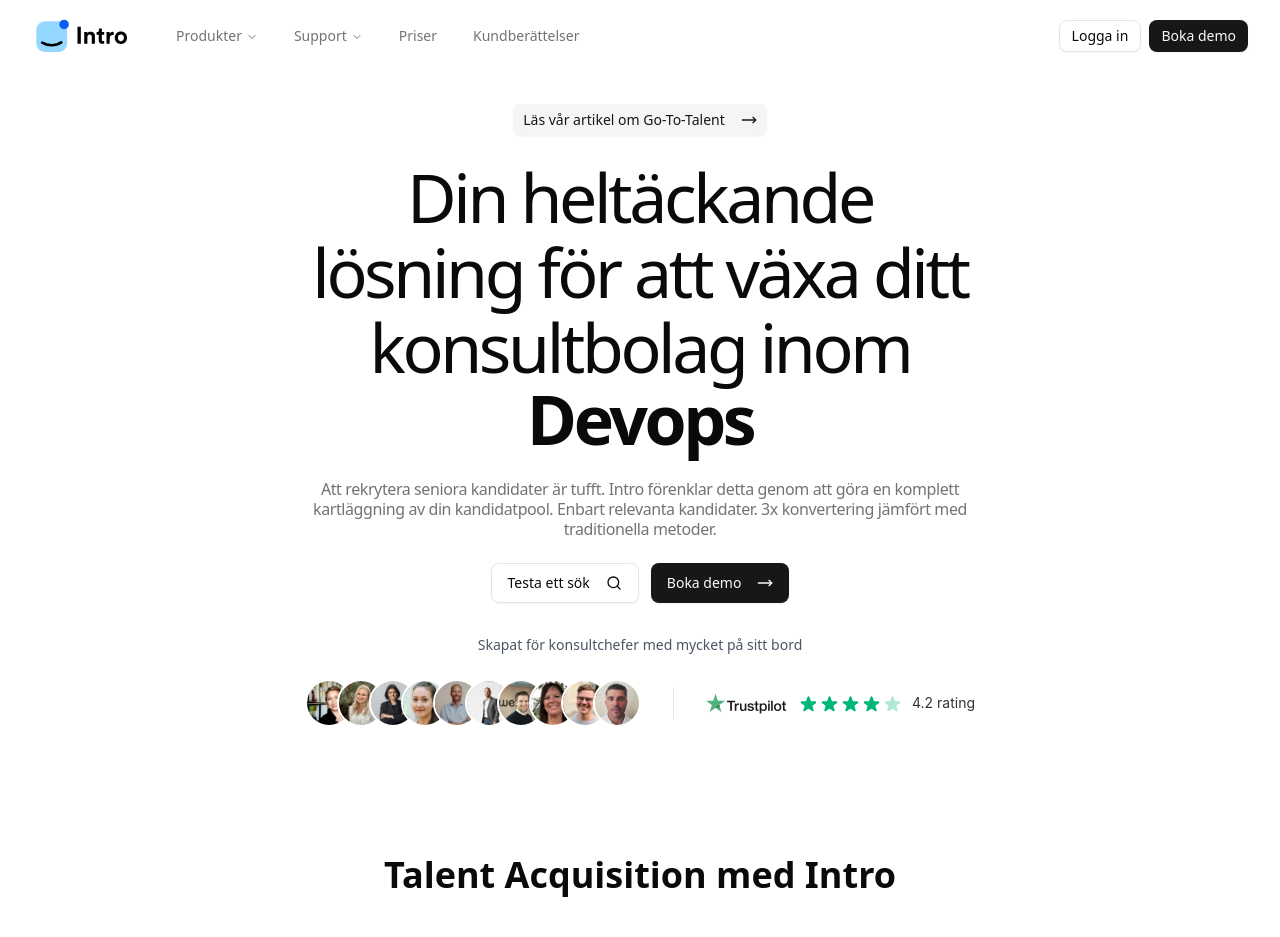
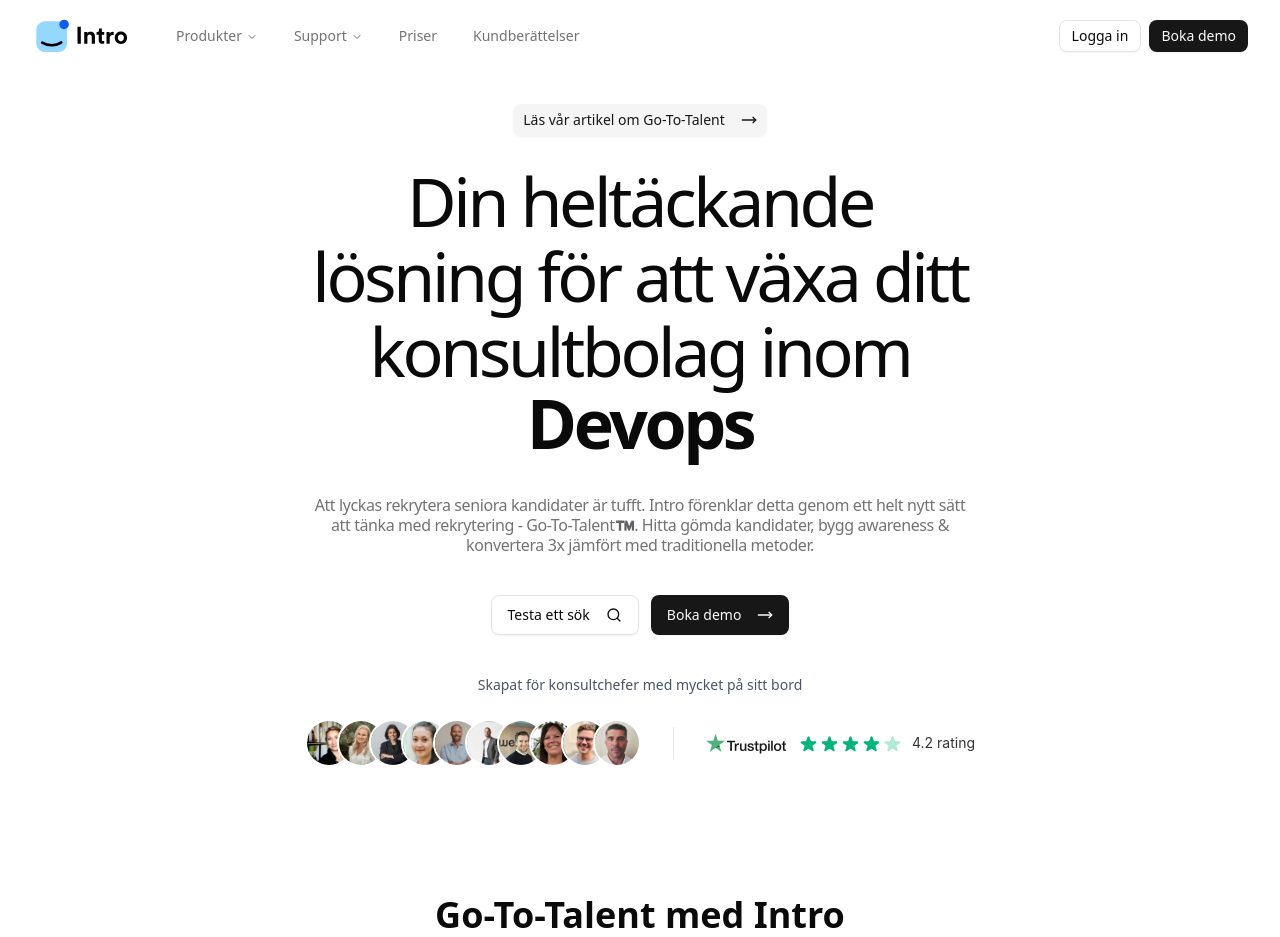
Before and after one commit to love9203/intro_landing_may, a Next.js app: page / in a window 1280 px wide. Shown: the top 937 px of the page. Built offline with nearby package versions, Linux system fonts and the light colour scheme.

Commit message:
Update UI components with improved spacing and layout

```diff
--- a/components/sections/how-it-works.tsx
+++ b/components/sections/how-it-works.tsx
@@ -67,7 +67,7 @@ const features = [
   {
     step: 'Step 2',
     title: 'Intro kartlägger din kandidatpool',
-    content: 'Vi aggreggerar data från 20+ relevanta källor. Vi hittar även dolda kandidater.',
+    content: 'Vi aggregerar data från 36+ relevanta källor. Vi hittar även dolda kandidater.',
     customContent: (
       <div className="absolute inset-0 bg-background flex items-center justify-center py-14 sm:py-16 px-3 sm:px-4">
         <div className="w-full max-w-[85%] sm:max-w-[80%] md:max-w-[75%] lg:max-w-[70%] pt-8">
@@ -106,7 +106,7 @@ export function HowItWorks() {
   return (
     <FeatureSteps
       features={features}
-      title="Talent Acquisition med Intro"
+      title="Go-To-Talent med Intro"
       imageHeight="h-[500px]"
     />
   )
--- a/components/sections/product-features.tsx
+++ b/components/sections/product-features.tsx
@@ -3,7 +3,7 @@ import { Feature108 } from "../ui/feature-108";
 
 const demoData = {
   badge: "Features",
-  heading: "Möt din AI TA-partner. Tillgänglig 24/7. Redo att göra allt.",
+  heading: "Intro Go-To-Talent är drivet av männsikor med AI.",
   description: "Hitta kandidater du tidigare inte upptäckt.",
   tabs: [
     {
--- a/components/ui/animated-hero.tsx
+++ b/components/ui/animated-hero.tsx
@@ -29,11 +29,11 @@ function Hero() {
       <div className="container mx-auto">
         <div className="flex gap-2 items-center justify-center flex-col">
           <div>
-            <Button variant="secondary" size="sm" className="gap-4 mb-2">
+            <Button variant="secondary" size="sm" className="gap-4 mb-5">
               Läs vår artikel om Go-To-Talent <MoveRight className="w-4 h-4" />
             </Button>
           </div>
-          <div className="flex gap-2 flex-col mt-2 px-4">
+          <div className="flex gap-2 flex-col px-4">
             <h1 className="text-[42px] sm:text-[46px] md:text-[68px] max-w-2xl tracking-tighter text-center font-regular leading-[1.1]">
               <span className="text-spektr-cyan-50">Din heltäckande lösning för att växa ditt konsultbolag inom</span>
               <span className="relative flex w-full justify-center overflow-hidden text-center md:pb-2 md:pt-0">
@@ -62,12 +62,11 @@ function Hero() {
               </span>
             </h1>
 
-            <p className="!text-[16px] !md:text-xl leading-tight tracking-tight text-muted-foreground max-w-2xl text-center mt-1 mb-2" style={{fontSize: '16px'}}>
-              Att rekrytera seniora kandidater är tufft. Intro förenklar detta genom att göra en komplett kartläggning av din kandidatpool. Enbart relevanta kandidater.
-              3x konvertering jämfört med traditionella metoder.
+            <p className="!text-[16px] !md:text-xl leading-tight tracking-tight text-muted-foreground max-w-2xl text-center mt-4 mb-4" style={{fontSize: '16px'}}>
+            Att lyckas rekrytera seniora kandidater är tufft. Intro förenklar detta genom ett helt nytt sätt att tänka med rekrytering - Go-To-Talent™️.  Hitta gömda kandidater, bygg awareness & konvertera 3x jämfört med traditionella metoder.
             </p>
           </div>
-          <div className="flex flex-row gap-3 mt-2">
+          <div className="flex flex-row gap-3 mt-4 mb-[20px]">
             <Button size="lg" className="gap-4" variant="outline" asChild>
               <Link href="https://search.intro.io/" target="_blank" rel="noopener noreferrer">
                 Testa ett sök <Search className="w-4 h-4" />
--- a/components/ui/inbox.tsx
+++ b/components/ui/inbox.tsx
@@ -65,12 +65,13 @@ export default function Inbox({
   return (
     <div
       className={cn(
-        "rounded-2xl sm:rounded-3xl shadow-lg bg-gray-50/50 flex flex-col h-[350px] sm:h-[450px] w-full p-2 sm:p-3",
+        "rounded-2xl sm:rounded-3xl shadow-lg bg-gray-50/50 h-[340px] sm:h-[440px] w-full",
         className
       )}>
-
+      {/* Container with padding - similar to AnimatedSearchForm approach */}
+      <div className="flex flex-col h-full p-4 sm:p-5">
         {/* header */}
-      <div className="px-3 sm:px-4 py-1 sm:py-2 mb-2 sm:mb-3 flex items-center justify-between">
+        <div className="flex items-center justify-between mb-3 sm:mb-4">
           <h3 className="text-sm sm:text-base font-medium">Inbox</h3>
           <span className="text-xs font-semibold bg-primary text-primary-foreground rounded-full px-2 py-0.5">
             {messages.filter((m) => !m.read).length} new
@@ -78,13 +79,14 @@ export default function Inbox({
         </div>
 
         {/* list */}
-      <ul className="flex-1 overflow-y-auto" role="list">
+        <div className="flex-1 overflow-hidden rounded-lg">
+          <ul className="h-full overflow-y-auto" role="list">
         {messages.length === 0 ?
         <li className="flex items-center justify-center h-full text-muted-foreground italic text-sm sm:text-base">
             No messages yet
           </li> :
 
-        <AnimatePresence initial={true}>
+        <AnimatePresence initial={true} mode="sync">
             {messages.map((m) =>
           <motion.li
             key={m.id}
@@ -158,6 +160,9 @@ export default function Inbox({
           </AnimatePresence>
         }
           </ul>
-    </div>);
+        </div>
+      </div>
+    </div>
+  );
 
 }
--- a/components/ui/trusted-by.tsx
+++ b/components/ui/trusted-by.tsx
@@ -27,7 +27,7 @@ export function TrustedBy({ className }: TrustedByProps) {
   };
 
   return (
-    <div className={cn("w-full px-4 pt-8 pb-16", className)}>
+    <div className={cn("w-full px-4 pt-0 pb-16 mt-[20px]", className)}>
       <div className="max-w-7xl mx-auto">
         <h3 className="text-center text-sm text-gray-600 mb-6">
         Skapat för konsultchefer med mycket på sitt bord
```
Lines whose indentation alone changed are shown as unchanged.
